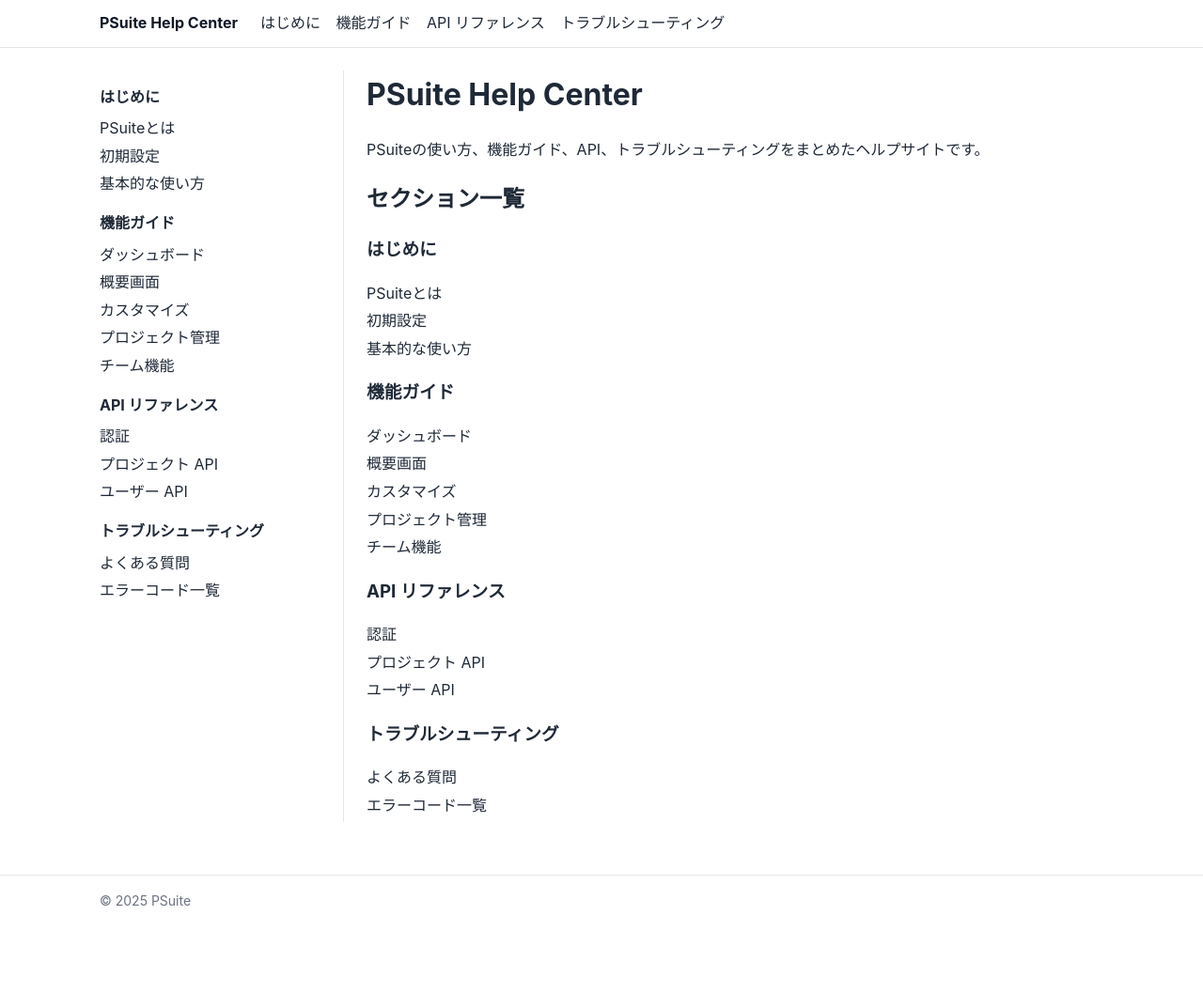
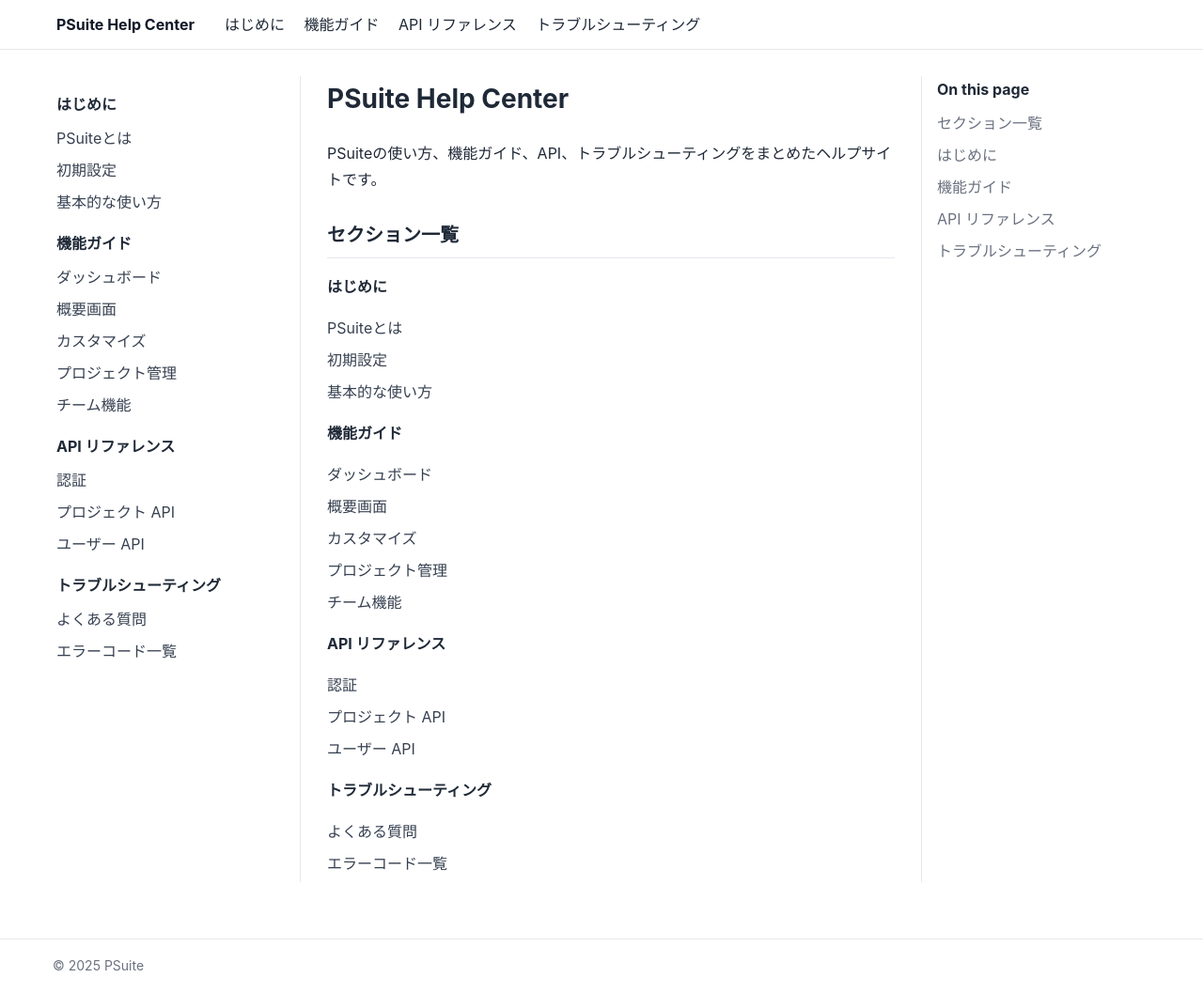
Before and after one commit to bizer-prjai/psuite_docs, a Jekyll site: the page built from docs/index.md, in a window 1280 px wide and 1057 px high. Shown: the whole window at 94% size. Built offline with Jekyll 4.4.1, drawn with Linux system fonts in a browser that asks for light colours.

Commit message:
デザイン適用

```diff
--- a/docs/_includes/header.html
+++ b/docs/_includes/header.html
@@ -1,11 +1,11 @@
 <header class="site-header">
   <div class="inner">
-    <a class="brand" href="{{ '/' | relative_url }}">PSuite Help Center</a>
+    <a class="brand" href="{{ site.baseurl | append: '/' | relative_url }}">PSuite Help Center</a>
     <nav class="top-nav">
-      <a href="{{ '/getting-started/' | relative_url }}">はじめに</a>
-      <a href="{{ '/features/' | relative_url }}">機能ガイド</a>
-      <a href="{{ '/api/' | relative_url }}">API リファレンス</a>
-      <a href="{{ '/troubleshooting/' | relative_url }}">トラブルシューティング</a>
+      <a href="{{ site.baseurl | append: '/getting-started/' | relative_url }}">はじめに</a>
+      <a href="{{ site.baseurl | append: '/features/' | relative_url }}">機能ガイド</a>
+      <a href="{{ site.baseurl | append: '/api/' | relative_url }}">API リファレンス</a>
+      <a href="{{ site.baseurl | append: '/troubleshooting/' | relative_url }}">トラブルシューティング</a>
     </nav>
   </div>
 </header>
--- a/docs/_includes/nav_list.html
+++ b/docs/_includes/nav_list.html
@@ -2,10 +2,10 @@
 <ul class="nav-list">
   {% for item in items %}
     <li>
-      <a href="/{{ item.slug | replace: 'index', '' | relative_url }}">{{ item.title }}</a>
+      <a href="{{ item.slug | replace: 'index', '' | relative_url }}">{{ item.title }}</a>
       {% if item.items %}
         {% include nav_list.html items=item.items %}
       {% endif %}
     </li>
   {% endfor %}
-</ul>
+  </ul>
--- a/docs/_layouts/default.html
+++ b/docs/_layouts/default.html
@@ -16,9 +16,38 @@
       <main class="content">
         {{ content }}
       </main>
+      <aside class="toc">
+        <div class="toc-inner">
+          <div class="toc-title">On this page</div>
+          <nav id="toc-list"></nav>
+        </div>
+      </aside>
     </div>
     <footer class="footer">
       <div class="inner">© {{ site.time | date: '%Y' }} PSuite</div>
     </footer>
+    <script>
+      (function(){
+        const content = document.querySelector('.content');
+        if(!content) return;
+        const headings = content.querySelectorAll('h2, h3');
+        const nav = document.getElementById('toc-list');
+        if(!nav || headings.length === 0) return;
+        const ul = document.createElement('ul');
+        ul.className = 'toc-list';
+        headings.forEach(h => {
+          const id = h.id || h.textContent.trim().toLowerCase().replace(/\s+/g,'-');
+          h.id = id;
+          const li = document.createElement('li');
+          li.className = h.tagName === 'H3' ? 'toc-sub' : 'toc-main';
+          const a = document.createElement('a');
+          a.href = '#' + id;
+          a.textContent = h.textContent;
+          li.appendChild(a);
+          ul.appendChild(li);
+        });
+        nav.appendChild(ul);
+      })();
+    </script>
   </body>
   </html>
--- a/docs/assets/css/styles.css
+++ b/docs/assets/css/styles.css
@@ -6,21 +6,31 @@
   --brand:#111827;
 }
 *{box-sizing:border-box}
-body{margin:0;font-family:-apple-system,BlinkMacSystemFont,"Segoe UI",Roboto,"Helvetica Neue",Arial,"Noto Sans",sans-serif;line-height:1.6;color:var(--fg);background:var(--bg)}
+body{margin:0;font-family:-apple-system,BlinkMacSystemFont,"Segoe UI",Roboto,"Helvetica Neue",Arial,"Noto Sans",sans-serif;line-height:1.75;color:var(--fg);background:var(--bg)}
 .site-header{border-bottom:1px solid var(--border);position:sticky;top:0;background:#fff;z-index:10}
-.site-header .inner{max-width:1100px;margin:0 auto;padding:12px 16px;display:flex;align-items:center;gap:24px}
+.site-header .inner{max-width:1200px;margin:0 auto;padding:12px 20px;display:flex;align-items:center;gap:32px}
 .brand{font-weight:700;color:var(--brand);text-decoration:none}
-.top-nav a{margin-right:12px;color:var(--fg);text-decoration:none}
-.top-nav a:hover{text-decoration:underline}
-.container{max-width:1100px;margin:0 auto;padding:24px 16px;display:grid;grid-template-columns:260px 1fr;gap:24px}
+.top-nav a{margin-right:16px;color:var(--fg);text-decoration:none}
+.top-nav a:hover{color:#111827}
+.container{max-width:1200px;margin:0 auto;padding:28px 20px;display:grid;grid-template-columns:260px 1fr 240px;gap:28px}
 .sidebar{border-right:1px solid var(--border)}
-.sidebar-inner{position:sticky;top:60px}
+.sidebar-inner{position:sticky;top:64px}
 .sidebar-title{font-weight:700;margin:16px 0 8px 0}
 .nav-list{list-style:none;padding:0;margin:0}
-.nav-list li{margin:4px 0}
-.nav-list a{color:var(--fg);text-decoration:none}
-.nav-list a:hover{text-decoration:underline}
+.nav-list li{margin:6px 0}
+.nav-list a{color:#374151;text-decoration:none}
+.nav-list a:hover{color:#111827}
 .content{min-width:0}
-.content h1{margin-top:0}
+.content h1{margin-top:0;font-size:28px}
+.content h2{margin-top:28px;font-size:20px;border-bottom:1px solid var(--border);padding-bottom:6px}
+.content h3{margin-top:16px;font-size:16px}
+.toc{border-left:1px solid var(--border)}
+.toc-inner{position:sticky;top:64px;padding-left:16px}
+.toc-title{font-weight:700;margin:0 0 8px 0}
+.toc-list{list-style:none;padding:0;margin:0}
+.toc-list li{margin:6px 0}
+.toc-sub{margin-left:12px}
+.toc a{text-decoration:none;color:#6b7280}
+.toc a:hover{color:#111827}
 .footer{border-top:1px solid var(--border);margin-top:32px}
-.footer .inner{max-width:1100px;margin:0 auto;padding:16px;color:var(--muted);font-size:14px}
+.footer .inner{max-width:1200px;margin:0 auto;padding:16px;color:var(--muted);font-size:14px}
```
